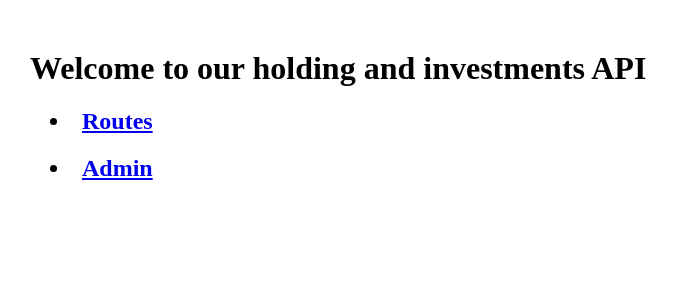
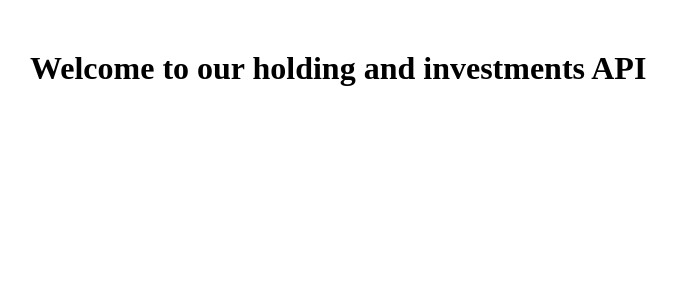
Before and after one commit to diogowernik/django-python-backend-holding-and-investments, a Django app: page / in a window 1280 px wide. Shown: the top 300 px of the page, without its empty margins (28-705 px from the left). Run offline with Django 3.2, Linux system fonts and the light colour scheme.

Commit message:
home change

```diff
--- a/templates/home.html
+++ b/templates/home.html
@@ -8,16 +8,6 @@
     <body>
         <div style="margin: 50px;">
             <h1>Welcome to our holding and investments API</h1>
-            <p style="margin-top: 10px;">
-                <h2>
-                    <li style="margin: 20px;">
-                        <a href="/swagger">Routes</a>
-                    </li>
-                    <li style="margin: 20px;">
-                        <a href="/admin">Admin</a>
-                    </li>
-                </h2>
-            </p>
         </div>
 
     </body>
```
